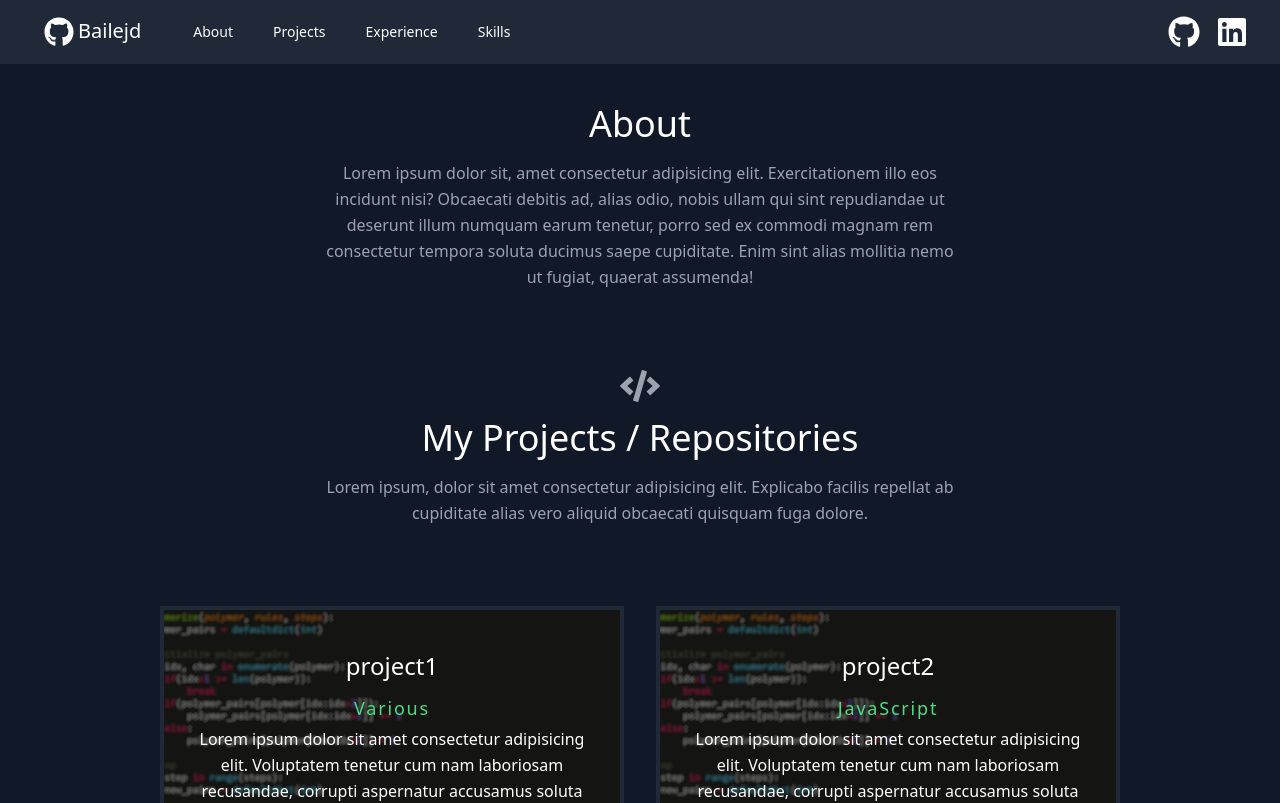
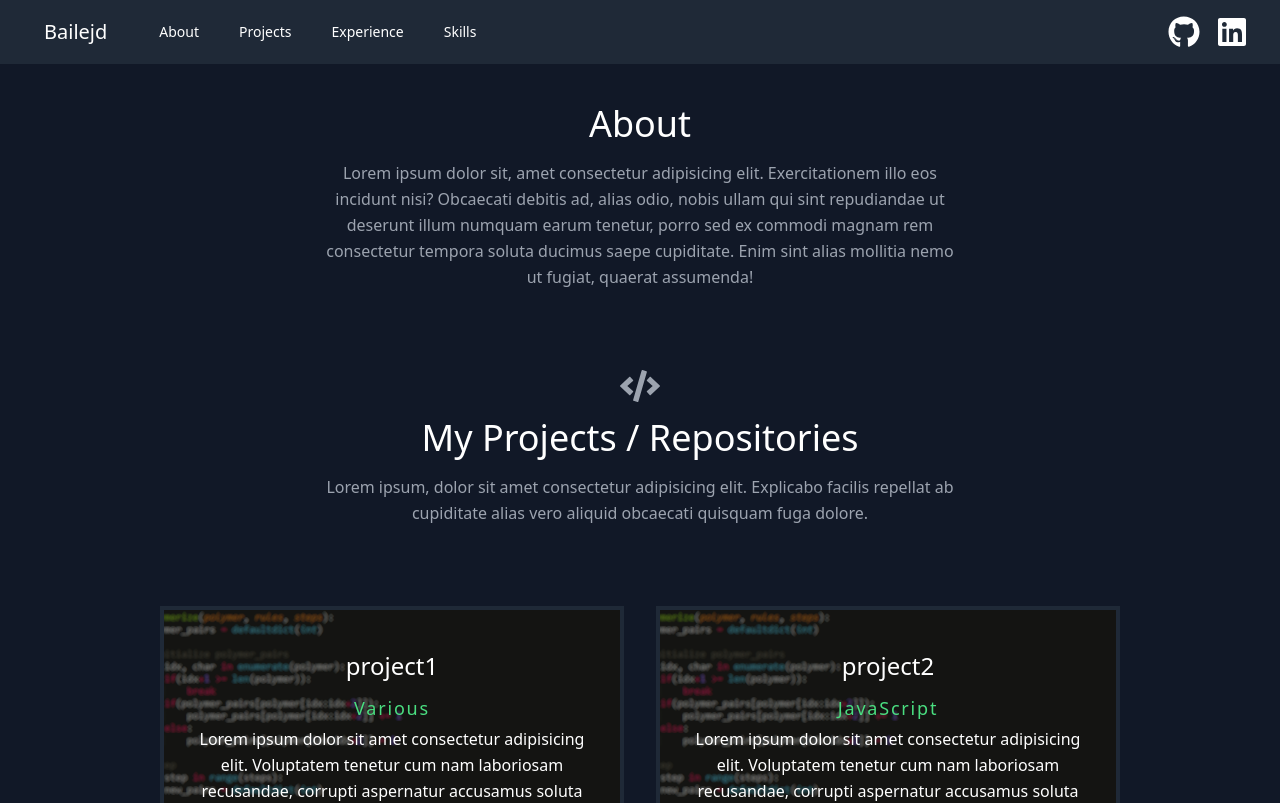
Before and after one commit to Bailejd/bailejd.github.io, a React (Create React App) app: page / in a window 1280 px wide. Shown: the top 803 px of the page. Built offline with nearby package versions, Linux system fonts and the light colour scheme.

Commit message:
Remove Github icon

```diff
--- a/src/components/Navbar.js
+++ b/src/components/Navbar.js
@@ -32,14 +32,7 @@ export default function Navbar() {
                   href="#top"
                   className="ml-3 text-xl font-medium text-white hover:text-green-400"
                 >
-                  <div className="flex">
-                    <span className="pr-1">
-                      <IconContext.Provider value={{ size: "1.5em" }}>
-                        <FaGithub />
-                      </IconContext.Provider>
-                    </span>
-                    <span>Bailejd</span>
-                  </div>
+                  <span>Bailejd</span>
                 </a>
               </div>
               <div className="hidden md:block">
```
